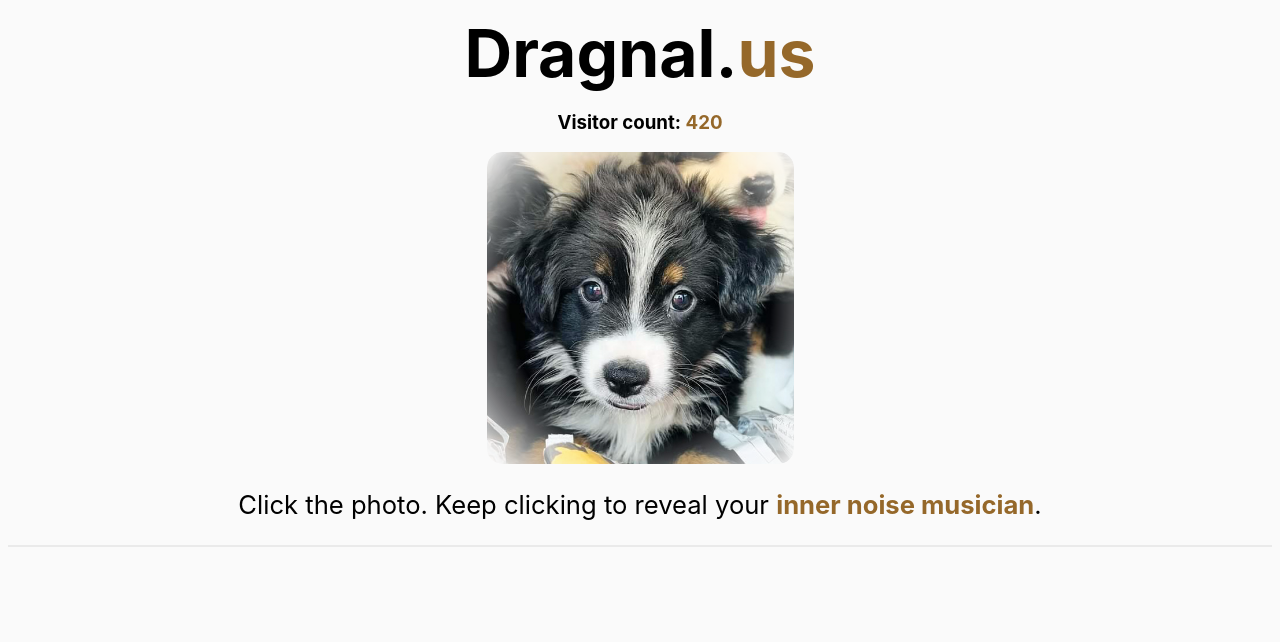
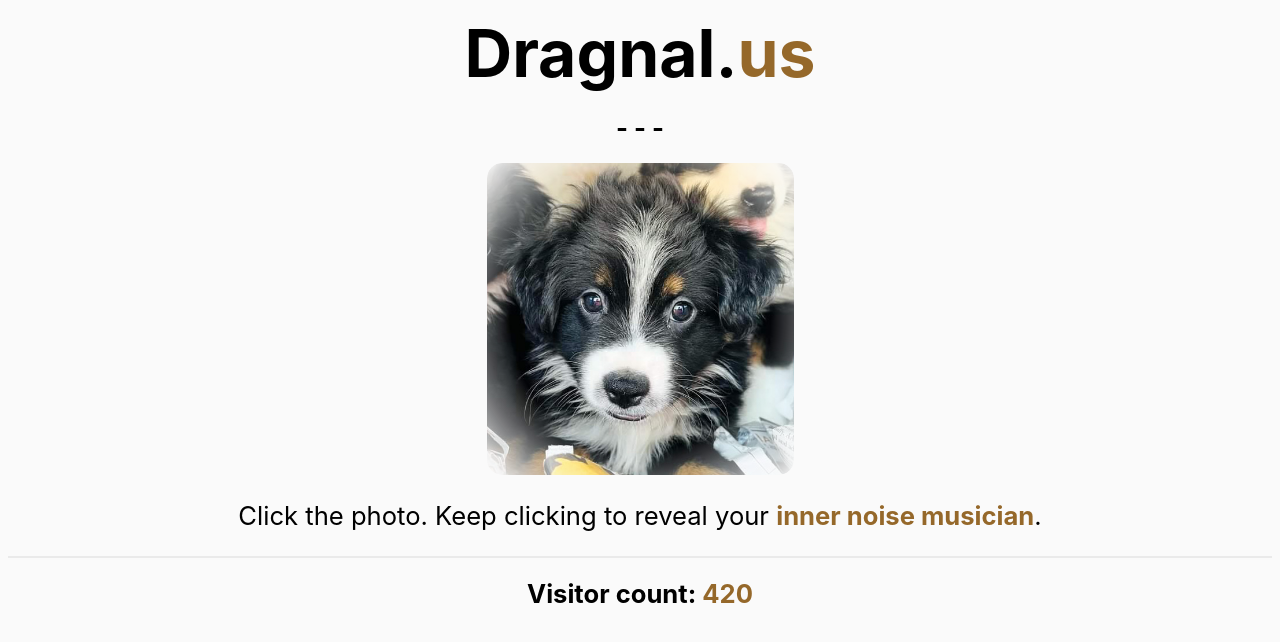
Before and after one commit to crtaylor243/dragnalus, a Next.js app: page / in a window 1280 px wide. Shown: the top 642 px of the page. Built offline with nearby package versions, Linux system fonts and the light colour scheme.

Commit message:
more style updates

```diff
--- a/pages/index.js
+++ b/pages/index.js
@@ -19,15 +19,17 @@ export default function Home() {
     const tail = ".jpg";
     let img = 1;
 
-    if (musicCount > 30) {
+    if (musicCount >= 30) {
       img = 4;
-    } else if (musicCount > 20) {
+    } else if (musicCount >= 20) {
       img = 3;
-    } else if (musicCount > 10) {
+    } else if (musicCount >= 10) {
       img = 2;
     }
 
-    setImage(base + img + tail);
+    const image = base + img + tail;
+    console.log("picking image: ", image)
+    setImage(image);
   }
 
   function resetImage() {
@@ -66,18 +68,22 @@ export default function Home() {
           Dragnal.<strong>us</strong>
         </h1>
 
-        <h3>
-          Visitor count: <strong>{visitorCount}</strong>
-        </h3>
+        <div className="card">
+          { musicCount > 30 &&
+            <h3>Rank: <strong>Noise God</strong></h3>
+          }
+          { musicCount <= 30 &&
+          <h3>- - -</h3>
+          }
+        </div>
 
         <img onClick={(e) => playMusic()} src={image} className="drag" />
         <p className="drag-text">Click the photo. Keep clicking to reveal your <strong>inner noise musician</strong>.</p>
 
-        { musicCount > 20 &&
-            <h3>Rank: <strong>Noise God</strong></h3>
-        }
-
         <footer>
+          <h3>
+            Visitor count: <strong>{visitorCount}</strong>
+          </h3>
           { musicCount >= 2 &&
               <div className="card">
                 <button onClick={(e) => stopMusic()}>
--- a/styles.css
+++ b/styles.css
@@ -38,12 +38,12 @@ footer {
     display: flex;
     flex-direction: column;
     justify-items: flex-start;
-    justify-content: center;
+    /*justify-content: center;*/
     align-items: center;
 }
 
-h4 {
-    font-size: 3vw;
+h3 {
+    font-size: 2vw;
     margin: 20px 0;
 }
 
@@ -123,7 +123,12 @@ code {
 
 @media screen and (min-width: 1300px) {
     .drag-text {
-        font-size: 25px;
+        font-size: 16px;
+    }
+
+    .drag {
+        width: 513px;
+        height: 530px;
     }
 
     h3 {
```
